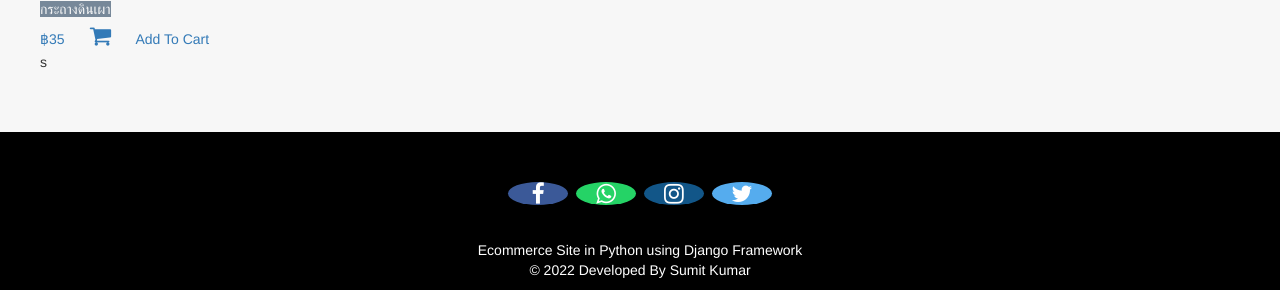
After one commit to nosferazul/website, a Django app: page /details/18 in a window 1280 px wide. The commit adds this page. Shown: the part 762-1052 px from the top of the page. Run offline with Django 3.2, Linux system fonts and the light colour scheme; data comes from the database, SQL or seed files in the repository; some libraries are stand-ins or nearby versions.

Commit message:
add page details

```diff
--- a/ecom/models.py
+++ b/ecom/models.py
@@ -1,5 +1,6 @@
 from django.db import models
 from django.contrib.auth.models import User
+from django.urls import reverse
 # Create your models here.
 class Customer(models.Model):
     user=models.OneToOneField(User,on_delete=models.CASCADE)
@@ -24,6 +25,9 @@ class Product(models.Model):
     def __str__(self):
         return self.name
 
+    def get_absolute_url(self):
+        return reverse("details", kwargs={"pk": self.pk})
+
 
 class Orders(models.Model):
     STATUS =(
--- a/ecom/views.py
+++ b/ecom/views.py
@@ -6,6 +6,10 @@ from django.contrib.auth.models import Group
 from django.contrib.auth.decorators import login_required,user_passes_test
 from django.contrib import messages
 from django.conf import settings
+from ecom.models import Product
+from django.shortcuts import get_object_or_404, redirect
+
+# from django.views.generic import DetailView
 
 def home_view(request):
     products=models.Product.objects.all()
@@ -19,6 +23,8 @@ def home_view(request):
         return HttpResponseRedirect('afterlogin')
     return render(request,'ecom/index.html',{'products':products,'product_count_in_cart':product_count_in_cart})
 
+# class ProductDetailView(DetailView):
+#     medel = Product.objects.name
 
 
 #for showing login button for admin
@@ -561,3 +567,49 @@ def contactus_view(request):
             send_mail(str(name)+' || '+str(email),message, settings.EMAIL_HOST_USER, settings.EMAIL_RECEIVING_USER, fail_silently = False)
             return render(request, 'ecom/contactussuccess.html')
     return render(request, 'ecom/contactus.html', {'form':sub})
+
+# def detailss(request):
+#     all_product = Product.objects.all()
+#     context = {'product':all_product}
+#     return render(request, 'ecom/detailss.html',context)
+
+# def details(request, product_id):
+#     one_product = None
+#     try:
+#         one_product = Product.objects.get(id = product_id)
+#     except:
+#         print("w,j,uw,j,u")
+#     context = {"details" : one_product}
+#     return render(request,"ecom/details.html", context)
+
+# def details(request, id):
+#     product = get_object_or_404(Product, id=id)
+#     next_product = get_object_or_404(Product, id=id+1)
+#     try:
+#         next_id = next_product.id
+#     except:
+#         return redirect('product_ids')
+#     else:
+#         return render(request,"ecom/details.html",{"product": next_product})
+
+# def home_view(request):
+#     products=models.Product.objects.all()
+#     if 'product_ids' in request.COOKIES:
+#         product_ids = request.COOKIES['product_ids']
+#         counter=product_ids.split('|')
+#         product_count_in_cart=len(set(counter))
+#     else:
+#         product_count_in_cart=0
+#     if request.user.is_authenticated:
+#         return HttpResponseRedirect('afterlogin')
+#     return render(request,'ecom/index.html',{'products':products,'product_count_in_cart':product_count_in_cart})
+
+
+def details(request,pk):
+    one_product = Product.objects.get(id=pk)
+    return render(request, 'ecom/details.html',{"one_product":one_product})
+
+
+
+#def update_product_view(request,pk):
+    product=models.Product.objects.get(id=pk)
--- a/ecommerce/urls.py
+++ b/ecommerce/urls.py
@@ -54,7 +54,7 @@ urlpatterns = [
     path('remove-from-cart/<int:pk>', views.remove_from_cart_view,name='remove-from-cart'),
     path('customer-address', views.customer_address_view,name='customer-address'),
     path('payment-success', views.payment_success_view,name='payment-success'),
-
+    path('details/<int:pk>', views.details, name = 'product-details'),
 
 
 ]
--- /dev/null
+++ b/templates/ecom/details.html
@@ -0,0 +1,49 @@
+
+
+
+
+
+{% extends 'ecom/homebase.html' %}
+{% load static %}
+{% block content %}
+
+
+<hr>
+<div class="column">
+    <div class="container page-wrapper" style="width: 1200px;">
+      <div class="page-inner">
+        <div class="row">
+          <div class="el-wrapper">
+            <div class="box-up">
+              <img class="img" src="{% static one_product.product_image.url %}" alt="product pic" height="600px" width="600px">
+              <div class="img-info">
+                <div class="info-inner">
+                  <span style="background-color:#778899; color:fbfbfb;"class="p-company" >{{one_product.name}}</span>
+                  {% comment %} <span style="background-color:#DCDCDC	; color:fbfbfb;"class="p-company"><a class="links" href="{% url "product-details" one_product.id %}">ข้อมูลสินค้า</a></span> {% endcomment %}
+                  {% comment %} <li class="upper-links"><a class="links" href="/details">ข้อมูลสินค้า</a></li> {% endcomment %}
+                </div>
+                {% comment %} <div class="a-size">{{p.description}}</div> {% endcomment %}
+
+              </div>
+            </div>
+
+            <div class="box-down">
+              <div class="h-bg">
+                <div class="h-bg-inner"></div>
+              </div>
+
+              <a class="cart" href="{% url 'add-to-cart' one_product.id  %}">
+                <span class="price">฿{{one_product.price}}</span>
+                <span class="add-to-cart">
+                  <span class="txt"><i class="fa fa-shopping-cart"></i> Add To Cart</span>
+                </span>
+              </a>
+            </div>
+            <span class="description">{{one_product.description}}</span>
+          </div>
+        </div>
+      </div>
+    </div>
+    </div>
+
+{% endblock %}
```
Also changed, not shown: templates/ecom/index.html (+5 -3 lines).
